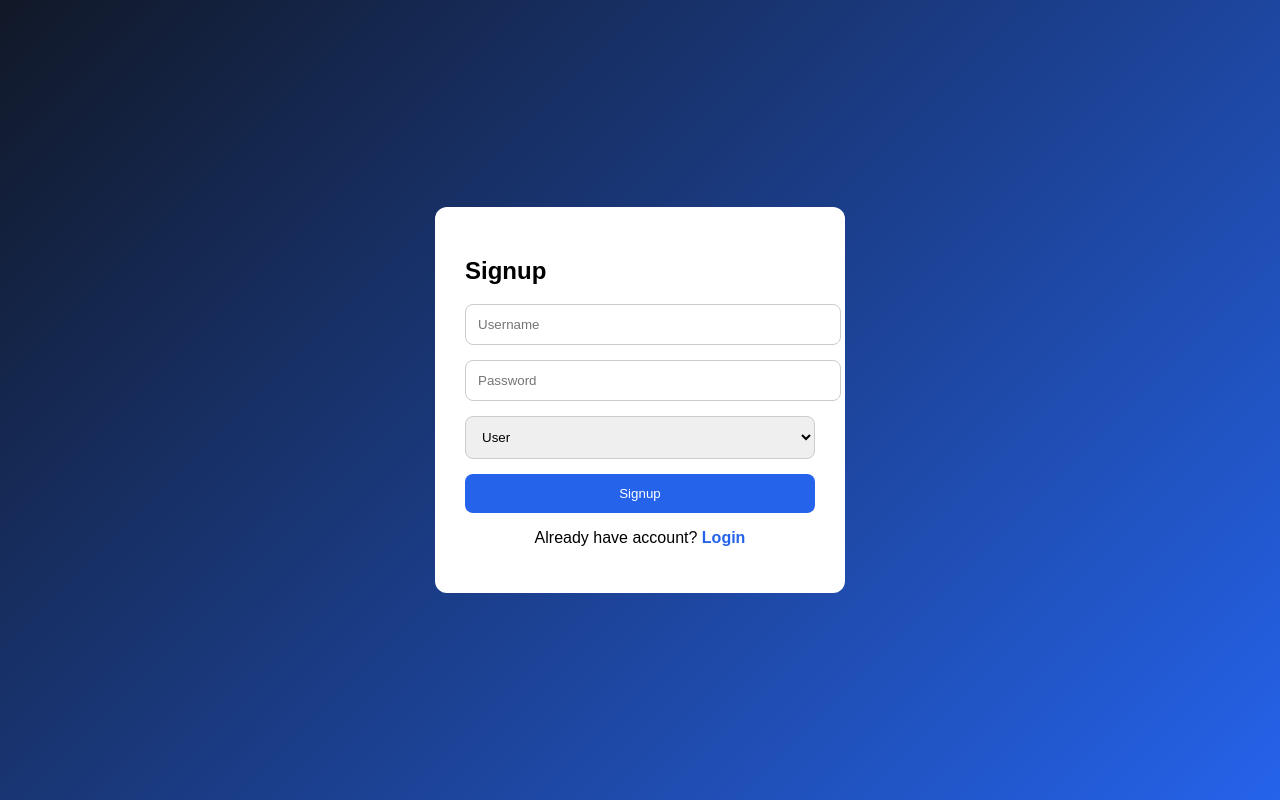
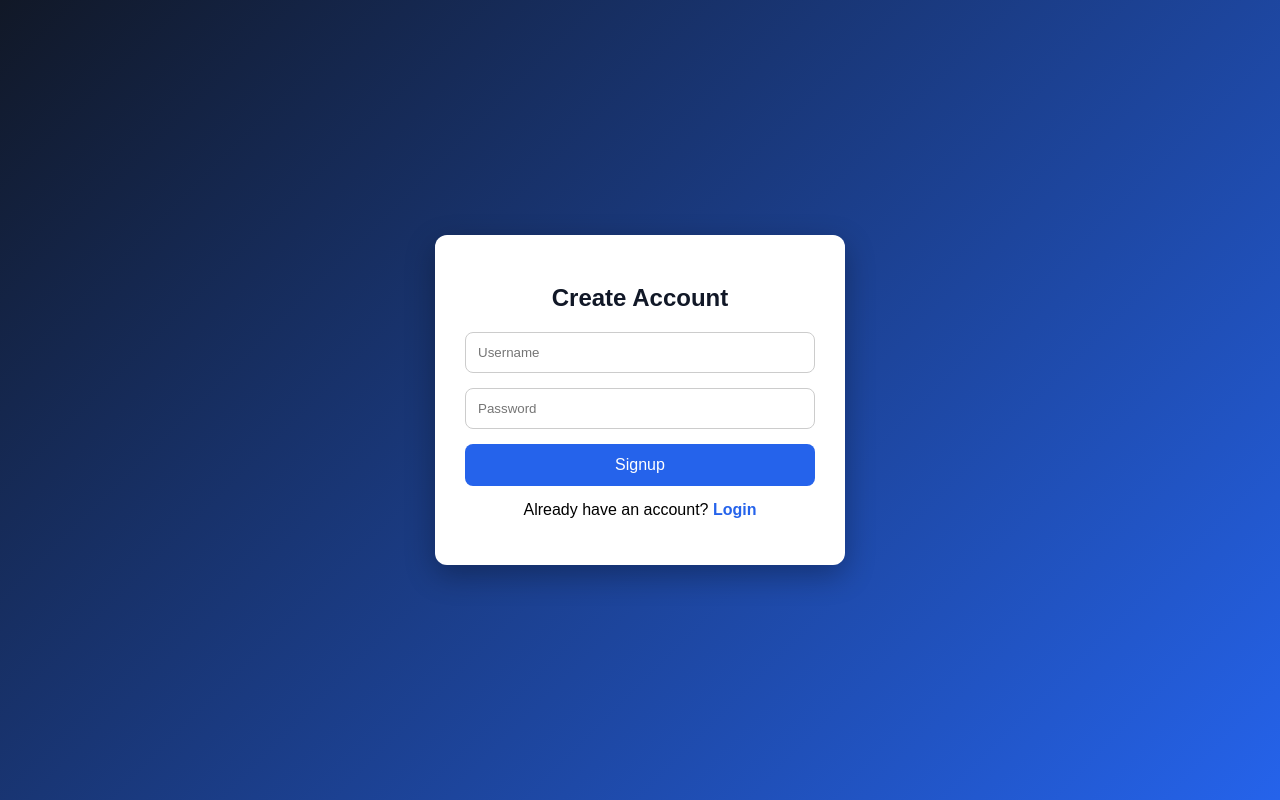
Before and after one commit to kram27329-ops/DjangoProject, a Django app: page /signup/ in a window 1280 px wide. Run offline with Django 5.2, Linux system fonts and the light colour scheme.

```diff
--- a/shop/views.py
+++ b/shop/views.py
@@ -18,27 +18,28 @@ def product_detail(request, id):
     product = get_object_or_404(Product, id=id)
     return render(request, 'product_details.html', {'product': product})
 
-
 # ================= SIGNUP =================
 def signup(request):
     if request.method == "POST":
         username = request.POST.get('username')
         password = request.POST.get('password')
-        role = request.POST.get('role', 'user')
 
         if User.objects.filter(username=username).exists():
-            return render(request, 'signup.html', {'error': 'User already exists'})
+            return render(
+                request,
+                'signup.html',
+                {'error': 'User already exists'}
+            )
 
-        user = User.objects.create_user(username=username, password=password)
+        user = User.objects.create_user(
+            username=username,
+            password=password
+        )
 
-        if role == "admin":
-            user.is_superuser = True
-            user.is_staff = True
-        else:
-            user.is_superuser = False
-            user.is_staff = False
+        user.is_superuser = False
+        user.is_staff = False
+        user.save()
 
-        user.save()
         login(request, user)
         return redirect('home')
 
--- a/templates/signup.html
+++ b/templates/signup.html
@@ -1,12 +1,12 @@
 <!DOCTYPE html>
 <html>
 <head>
-    <title>Signup</title>
+    <title>Signup - Fashion Hub</title>
 
     <style>
         body{
             margin:0;
-            font-family:Arial;
+            font-family:Arial, sans-serif;
             background:linear-gradient(135deg,#111827,#2563eb);
             height:100vh;
             display:flex;
@@ -19,14 +19,22 @@
             background:white;
             padding:30px;
             border-radius:12px;
+            box-shadow:0 10px 30px rgba(0,0,0,0.3);
         }
 
-        input, select{
+        h2{
+            text-align:center;
+            color:#111827;
+            margin-bottom:20px;
+        }
+
+        input{
             width:100%;
             padding:12px;
             margin-bottom:15px;
             border:1px solid #ccc;
             border-radius:8px;
+            box-sizing:border-box;
         }
 
         button{
@@ -37,14 +45,22 @@
             border:none;
             border-radius:8px;
             cursor:pointer;
+            font-size:16px;
         }
 
         button:hover{
             background:#1d4ed8;
         }
 
+        .error{
+            color:red;
+            text-align:center;
+            margin-bottom:10px;
+        }
+
         p{
             text-align:center;
+            margin-top:15px;
         }
 
         a{
@@ -59,25 +75,38 @@
 
 <div class="box">
 
-    <h2>Signup</h2>
+    <h2>Create Account</h2>
 
-    <!-- ✅ ONLY ONE FORM -->
+    {% if error %}
+        <p class="error">{{ error }}</p>
+    {% endif %}
+
     <form method="POST">
         {% csrf_token %}
 
-        <input type="text" name="username" placeholder="Username" required>
+        <input
+            type="text"
+            name="username"
+            placeholder="Username"
+            required
+        >
 
-        <input type="password" name="password" placeholder="Password" required>
+        <input
+            type="password"
+            name="password"
+            placeholder="Password"
+            required
+        >
 
-        <select name="role" required>
-            <option value="user">User</option>
-            <option value="admin">Admin</option>
-        </select>
-
-        <button type="submit">Signup</button>
+        <button type="submit">
+            Signup
+        </button>
     </form>
 
-    <p>Already have account? <a href="/login/">Login</a></p>
+    <p>
+        Already have an account?
+        <a href="/login/">Login</a>
+    </p>
 
 </div>
 
```
